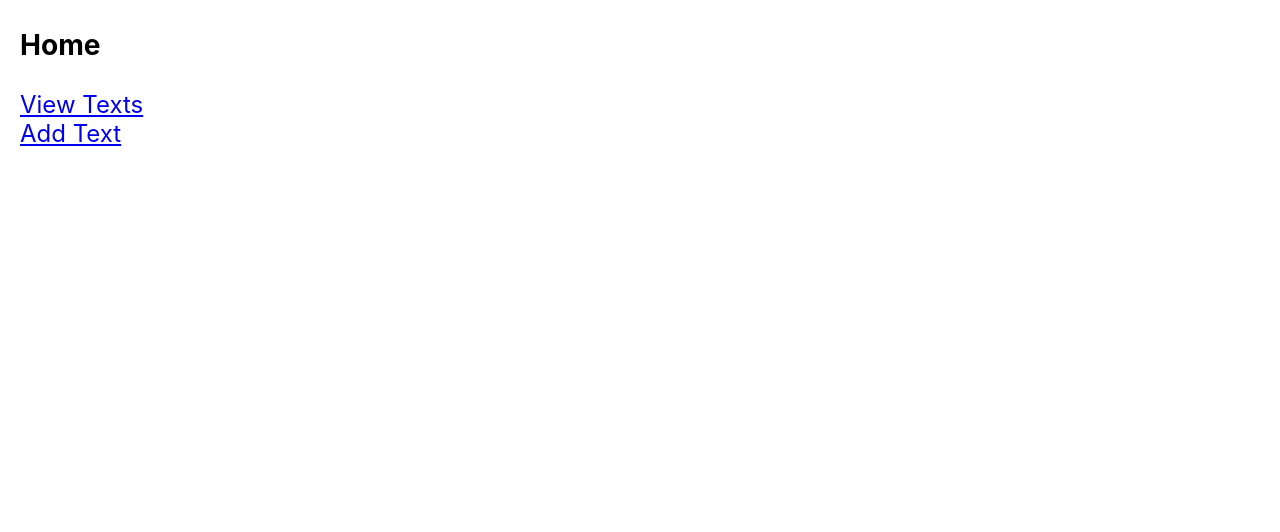
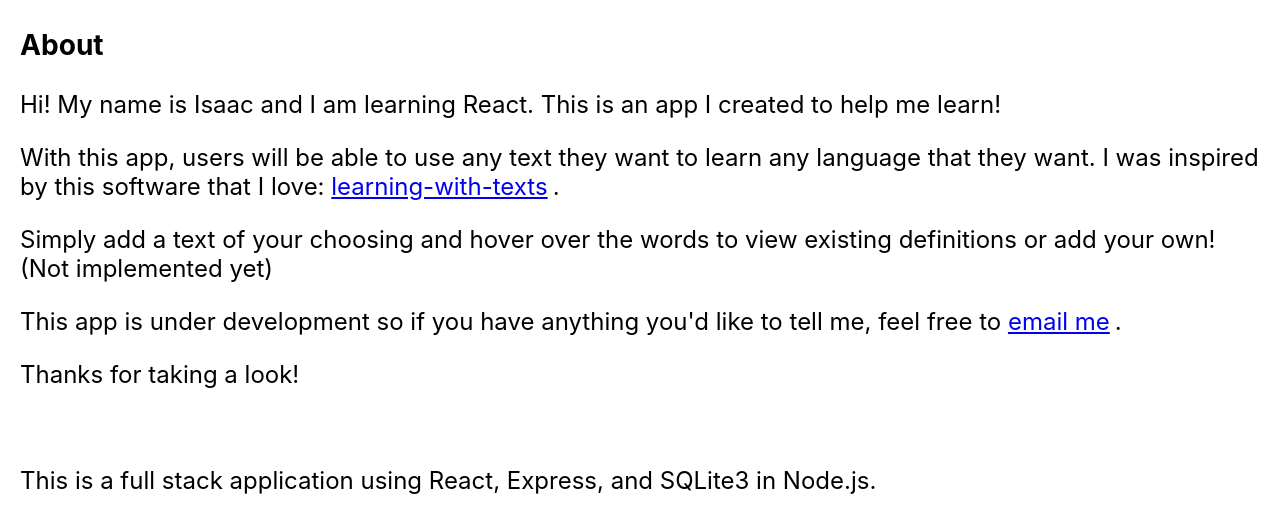
Before and after one commit to IsaacYocum/learn-lang, a React (Create React App) app: page /about in a window 1280 px wide. Shown: the top 532 px of the page. Built offline with nearby package versions, Linux system fonts and the light colour scheme.

Commit message:
added an about page

```diff
--- a/src/App.js
+++ b/src/App.js
@@ -5,6 +5,7 @@ import { Switch, Route } from 'react-router-dom';
 import TextsViewer from './components/TextsViewer'
 import TextViewer from './components/TextViewer';
 import AddText from './components/AddText';
+import About from './components/About';
 
 function App() {
   return (
@@ -19,6 +20,9 @@ function App() {
         <Route path="/texts">
           <TextsViewer />
         </Route>
+        <Route path="/about">
+          <About />
+        </Route>
         <Route path="/">
           <Home />
         </Route>
--- /dev/null
+++ b/src/components/About.js
@@ -0,0 +1,32 @@
+import React from 'react';
+
+const About = () => {
+    return (
+        <div>
+            <h3>About</h3>
+            <p>
+                Hi! My name is Isaac and I am learning React. This is an app I created to help me learn!
+            </p>
+            <p>
+                With this app, users will be able to use any text they want to learn any language that they want. I was inspired by this software that I love: <a href='https://learning-with-texts.sourceforge.io/' target='_blank'>learning-with-texts</a>.
+            </p>
+            <p>
+                Simply add a text of your choosing and hover over the words to view existing definitions or add your own! (Not implemented yet)
+            </p>
+            <p>
+                This app is under development so if you have anything you'd like to tell me, feel free to <a href="mailto:thresherbot@gmail.com">email me</a>.
+            </p>
+            <p>
+                Thanks for taking a look!
+            </p>
+
+            <br></br>
+
+            <p>
+                This is a full stack application using React, Express, and SQLite3 in Node.js.
+            </p>
+        </div>
+    );
+};
+
+export default About;
--- a/src/components/AddText.js
+++ b/src/components/AddText.js
@@ -24,11 +24,11 @@ const AddText = () => {
         }
 
         axios.post('/api/addtext', newText)
-        .then(resp => {
-            console.log('post sent ' + resp.status)
-        })
-
-        history.push('/texts/viewtexts')
+            .then(resp => {
+                if (resp.status === 201) {
+                    history.push('/texts/viewtexts')
+                }
+            })
     }
 
     return (
--- a/src/components/Home.js
+++ b/src/components/Home.js
@@ -9,6 +9,8 @@ const Home = () => {
                 <Link to="/texts/viewtext">View Texts</Link>
                 <br></br>
                 <Link to="/texts/addtext">Add Text</Link>
+                <br></br>
+                <Link to="/about">About</Link>
             </nav>
         </div>
     )
--- a/src/components/TextViewer.js
+++ b/src/components/TextViewer.js
@@ -75,6 +75,7 @@ const TextViewer = ({ title }) => {
                         return (
                             <span key={i}>
                                 <br></br>
+                                <br></br>
                             </span>
                         )
                     } else { // handle any other characters such as punctuation
--- a/src/components/TextsViewer.css
+++ b/src/components/TextsViewer.css
@@ -2,7 +2,7 @@ li:hover {
     background-color: lightgray;
 }
 
-li:hover > button {
+li:hover > .hidden {
     display: inline;
 }
 
@@ -10,7 +10,7 @@ a {
     margin-right: 5px;
 }
 
-button {
+.hidden {
     margin-right: 5px;
     display: none;
     vertical-align: middle;
--- a/src/components/TextsViewer.js
+++ b/src/components/TextsViewer.js
@@ -15,9 +15,12 @@ const TextsViewer = () => {
             })
     }, [])
 
+    const handleAddTextClick = () => {
+        history.push('/texts/addtext')
+    }
+
     const handleEditClick = (event) => {
-        console.log(event.target.value)
-
+        console.log('Edit ' + event.target.value)
     }
 
     const handleDeleteClick = (event) => {
@@ -33,6 +36,7 @@ const TextsViewer = () => {
     return (
         <div>
             <h3>Available Texts</h3>
+            <button onClick={handleAddTextClick}>Add Text</button>
             <nav>
                 <ul>
                     {texts.map((title, i) => {
@@ -42,8 +46,8 @@ const TextsViewer = () => {
                                     {title}
                                 </Link>
 
-                                <button value={title} onClick={handleEditClick}>Edit</button>
-                                <button value={title} onClick={handleDeleteClick}>Delete</button>
+                                <button className='hidden' value={title} onClick={handleEditClick}>Edit</button>
+                                <button className='hidden' value={title} onClick={handleDeleteClick}>Delete</button>
                             </li>
                         )
                     })}
```
